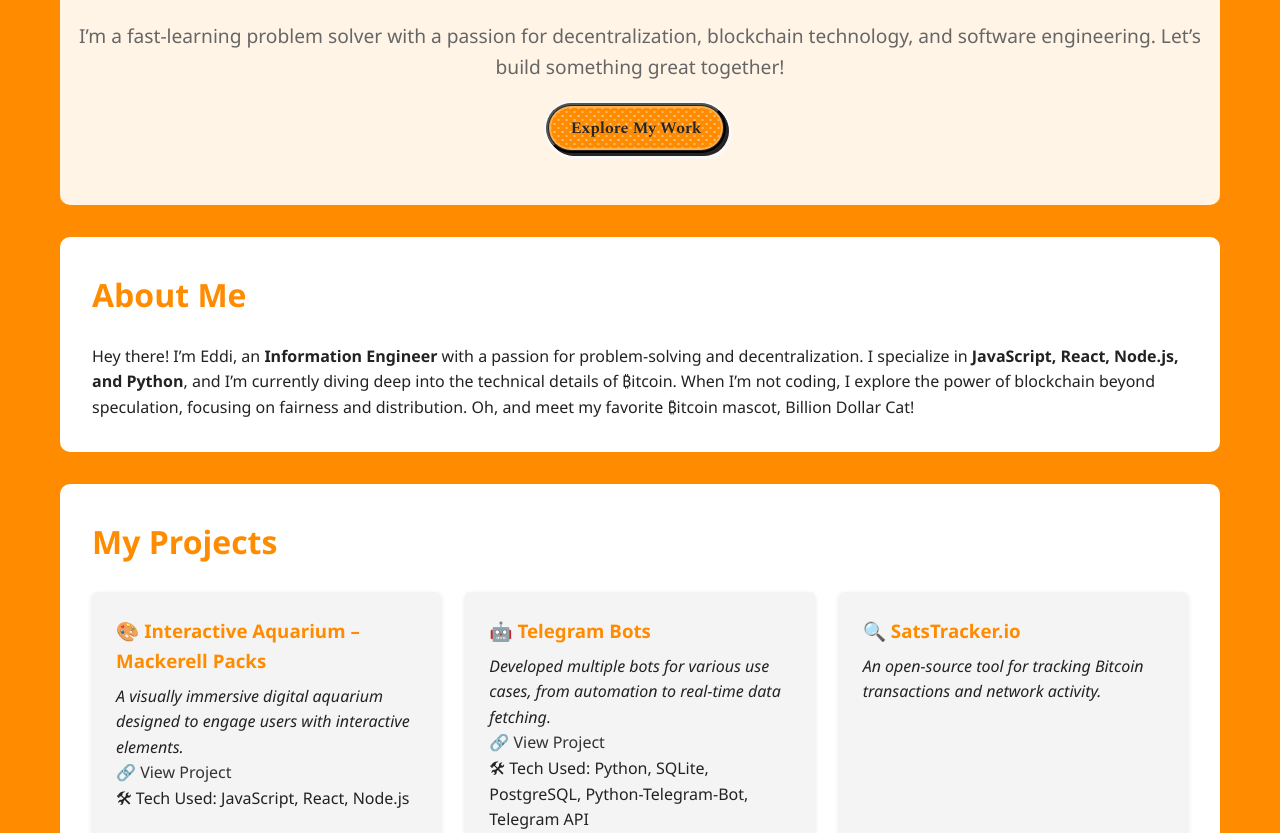
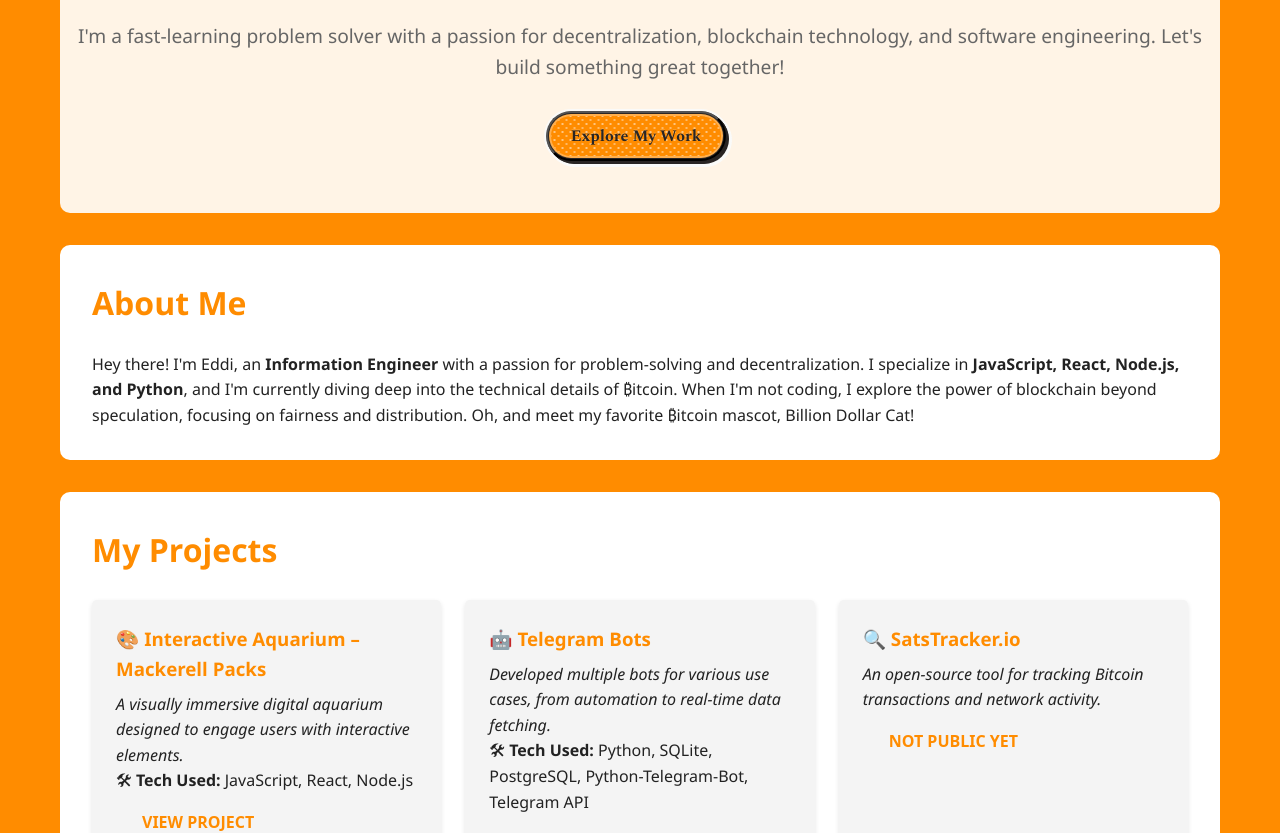
Before and after one commit to SequoiaB/ezanella_dot_com, a React (Create React App) app: page / in a window 1280 px wide. Shown: the part 233-1066 px from the top of the page. Built offline with nearby package versions, Linux system fonts and the light colour scheme; a web font is replaced by a local one.

Commit message:
added secondary button

```diff
--- a/package.json
+++ b/package.json
@@ -10,6 +10,7 @@
     "react": "^19.1.0",
     "react-dom": "^19.1.0",
     "react-scripts": "5.0.1",
+    "styled-components": "^6.1.16",
     "web-vitals": "^2.1.4"
   },
   "scripts": {
--- a/src/components/Main.js
+++ b/src/components/Main.js
@@ -1,6 +1,7 @@
 import React, { useState } from 'react';
 import '../styles/Main.css';
 import '../styles/Button.css';
+import SecondaryButton from './SecondaryButton';
 
 /**
  * Main component for the website's main content
@@ -27,7 +28,7 @@ function Main() {
       <div className="container">
         <section className="hero">
           <h2>Building the Future, One Line of Code at a Time</h2>
-          <p>I’m a fast-learning problem solver with a passion for decentralization, blockchain technology, and software engineering. Let’s build something great together!</p>
+          <p>I'm a fast-learning problem solver with a passion for decentralization, blockchain technology, and software engineering. Let's build something great together!</p>
           <div className="button-container">
             <button
               className={`button ${isPressed ? 'pressed' : ''}`}
@@ -48,9 +49,9 @@ function Main() {
         <section id="about" className="about-section">
           <h2>About Me</h2>
           <p>
-          Hey there! I’m Eddi, an <strong>Information Engineer</strong> with a passion for problem-solving and decentralization.
-          I specialize in <strong>JavaScript, React, Node.js, and Python</strong>, and I’m currently diving deep into the technical details of ₿itcoin.
-          When I’m not coding, I explore the power of blockchain beyond speculation, focusing on fairness and distribution.
+          Hey there! I'm Eddi, an <strong>Information Engineer</strong> with a passion for problem-solving and decentralization.
+          I specialize in <strong>JavaScript, React, Node.js, and Python</strong>, and I'm currently diving deep into the technical details of ₿itcoin.
+          When I'm not coding, I explore the power of blockchain beyond speculation, focusing on fairness and distribution.
           Oh, and meet my favorite ₿itcoin mascot, Billion Dollar Cat!
           </p>
         </section>
@@ -62,18 +63,21 @@ function Main() {
             <div className="project-card">
               <h3>🎨 Interactive Aquarium – Mackerell Packs</h3>
               <p><i>A visually immersive digital aquarium designed to engage users with interactive elements.</i></p>
-              <p>🔗 <a href="https://mackerelpacks.com/runes-rocket/" target="_blank" rel="noopener noreferrer">View Project</a></p>
-              <p>🛠 Tech Used: JavaScript, React, Node.js</p>
+              <p>🛠 <strong>Tech Used:</strong> JavaScript, React, Node.js</p>
+              <SecondaryButton text="View Project" onClick={() => window.open('https://mackerelpacks.com/runes-rocket/', '_blank', 'noopener,noreferrer')} />
+
             </div>
             <div className="project-card">
               <h3>🤖 Telegram Bots</h3>
               <p><i>Developed multiple bots for various use cases, from automation to real-time data fetching.</i></p>
-              <p>🔗 <a href="https://mackerelpacks.com/runes-rocket/" target="_blank" rel="noopener noreferrer">View Project</a></p>
-              <p>🛠 Tech Used: Python, SQLite, PostgreSQL, Python-Telegram-Bot, Telegram API</p>
+              <p>🛠 <strong>Tech Used:</strong> Python, SQLite, PostgreSQL, Python-Telegram-Bot, Telegram API</p>
+              <SecondaryButton text="not public yet" />
+
             </div>
             <div className="project-card">
               <h3>🔍 SatsTracker.io</h3>
               <p><i>An open-source tool for tracking Bitcoin transactions and network activity.</i></p>
+              <SecondaryButton text="not public yet" />
 
             </div>
           </div>
@@ -82,7 +86,7 @@ function Main() {
         {/* Contact section */}
         <section id="contact" className="contact-section">
           <h2>Contact Me</h2>
-          <p>Let’s connect! Whether you want to discuss a project, ask about Bitcoin, or just say hi, feel free to reach out through any of the platforms below.</p>
+          <p>Let's connect! Whether you want to discuss a project, ask about Bitcoin, or just say hi, feel free to reach out through any of the platforms below.</p>
         </section>
       </div>
     </main>
--- /dev/null
+++ b/src/components/SecondaryButton.js
@@ -0,0 +1,35 @@
+import React, { useState } from 'react';
+import '../styles/SecondaryButton.css';
+
+const SecondaryButton = ({ text, onClick }) => {
+  const [isTouched, setIsTouched] = useState(false);
+
+  const handleTouchStart = () => {
+    setIsTouched(true);
+  };
+
+  const handleTouchEnd = () => {
+    setIsTouched(false);
+    if (onClick) onClick();
+  };
+
+  const handleClick = (e) => {
+    if (onClick) onClick(e);
+  };
+
+  return (
+    <div className="secondary-button-wrapper">
+      <button
+        className={`secondary-button ${isTouched ? 'touched' : ''}`}
+        onTouchStart={handleTouchStart}
+        onTouchEnd={handleTouchEnd}
+        onTouchCancel={() => setIsTouched(false)}
+        onClick={handleClick}
+      >
+        {text || 'Button'}
+      </button>
+    </div>
+  );
+}
+
+export default SecondaryButton;
--- a/src/styles/Main.css
+++ b/src/styles/Main.css
@@ -103,10 +103,22 @@ img {
   background-color: #E67E00;
 }
 
+/* Button container styling */
 .button-container {
   display: flex;
-  justify-content: center;
-  margin-top: 1.5rem;
+  flex-wrap: wrap;
+  gap: 1.5rem;
+  margin-top: 2rem;
+  justify-content: flex-start;
+  align-items: center;
+}
+
+/* Adjust for smaller screens */
+@media (max-width: 768px) {
+  .button-container {
+    gap: 1rem;
+    justify-content: center;
+  }
 }
 
 .about-section,
--- /dev/null
+++ b/src/styles/SecondaryButton.css
@@ -0,0 +1,62 @@
+/**
+ * Secondary Button Component Styles
+ *
+ * This file contains styles for the minimal secondary button with a clean hover effect
+ * that shows an animated line before the button text.
+ */
+
+.secondary-button-wrapper {
+  display: inline-block;
+}
+
+.secondary-button {
+  align-items: center;
+  background-color: transparent;
+  color: var(--primary-color);
+  cursor: pointer;
+  display: flex;
+  font-family: ui-sans-serif, system-ui, -apple-system, system-ui, "Segoe UI", Roboto, "Helvetica Neue", Arial, "Noto Sans", sans-serif, "Apple Color Emoji", "Segoe UI Emoji", "Segoe UI Symbol", "Noto Color Emoji";
+  font-size: 1rem;
+  font-weight: 700;
+  line-height: 1.5;
+  text-decoration: none;
+  text-transform: uppercase;
+  outline: 0;
+  border: 0;
+  padding: 1rem;
+  transition: all 0.3s ease;
+}
+
+.secondary-button:before {
+  background-color: #ffffff;
+  content: "";
+  display: inline-block;
+  height: 1px;
+  margin-right: 10px;
+  transition: all .42s cubic-bezier(.25,.8,.25,1);
+  width: 0;
+}
+
+.secondary-button:hover:before,
+.secondary-button.touched:before {
+  background-color: var(--primary-color);
+  width: 3rem;
+}
+
+/* Responsive styles for mobile devices */
+@media (max-width: 768px) {
+  .secondary-button {
+    font-size: 0.9rem;
+    padding: 0.8rem;
+  }
+
+  .secondary-button:hover:before {
+    /* Disable hover effect on touch devices */
+    width: 0;
+  }
+
+  .secondary-button.touched:before {
+    /* Ensure mobile touch devices show the effect on tap */
+    width: 2rem;
+  }
+}
```
Also changed, not shown: 1 other file (tests, documents, lock files or other folders).
